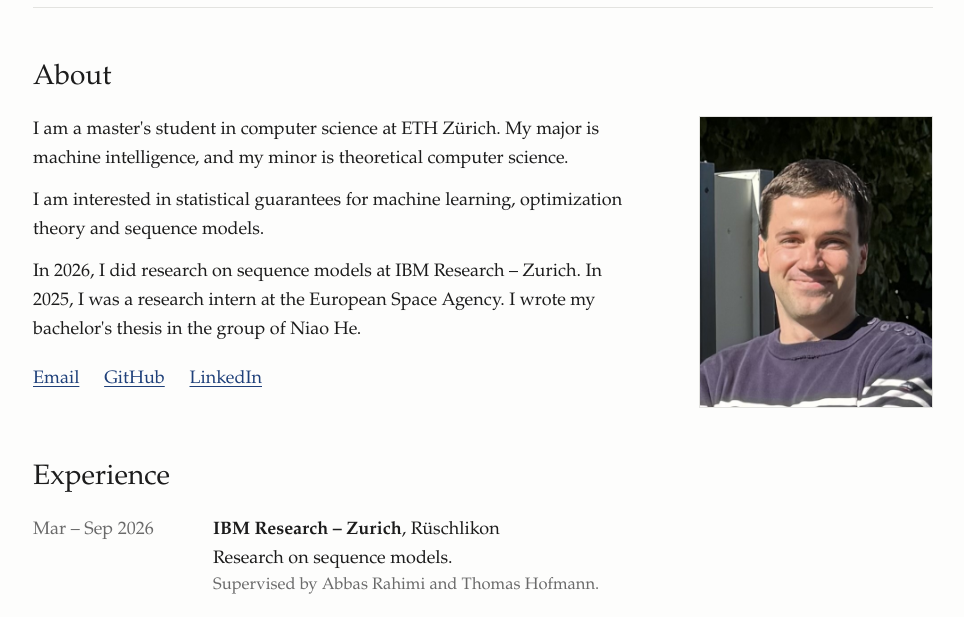
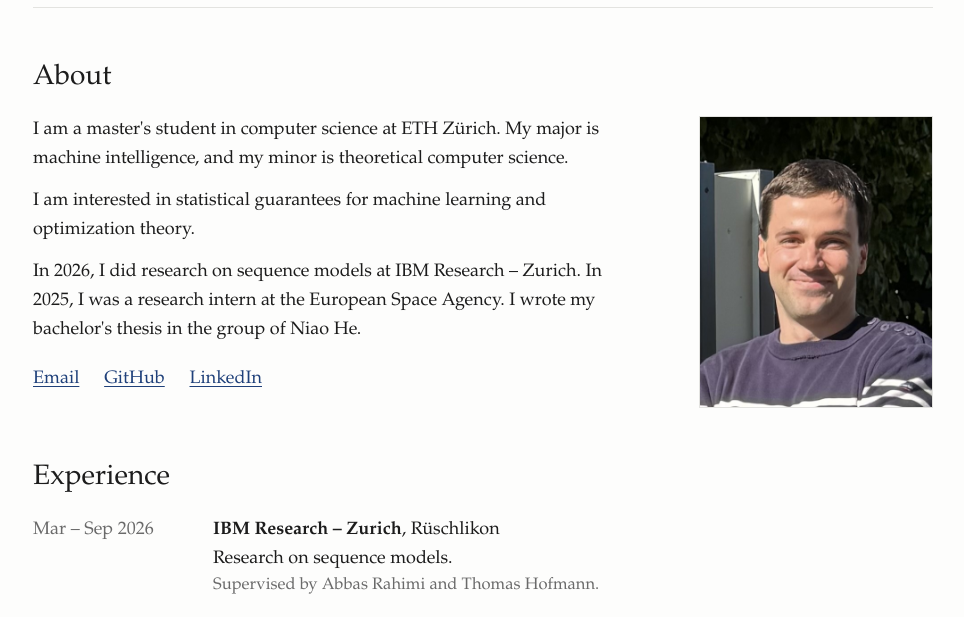
Before and after one commit to BenBullinger/BenBullinger.github.io, a plain HTML site: page index.html in a window 1280 px wide. Shown: the part 136-753 px from the top of the page, without its empty margins (157-1121 px from the left). Drawn offline with Linux system fonts and the light colour scheme.

Commit message:
Interests: statistical guarantees and optimization theory

```diff
--- a/index.html
+++ b/index.html
@@ -26,7 +26,7 @@
   <div class="about">
     <div>
       <p>I am a master's student in computer science at ETH Zürich. My major is machine intelligence, and my minor is theoretical computer science.</p>
-      <p>I am interested in statistical guarantees for machine learning, optimization theory and sequence models.</p>
+      <p>I am interested in statistical guarantees for machine learning and optimization theory.</p>
       <p>In 2026, I did research on sequence models at IBM Research – Zurich. In 2025, I was a research intern at the European Space Agency. I wrote my bachelor's thesis in the group of Niao He.</p>
       <p class="links">
         <a href="mailto:ben.bullinger@inf.ethz.ch">Email</a>
```
